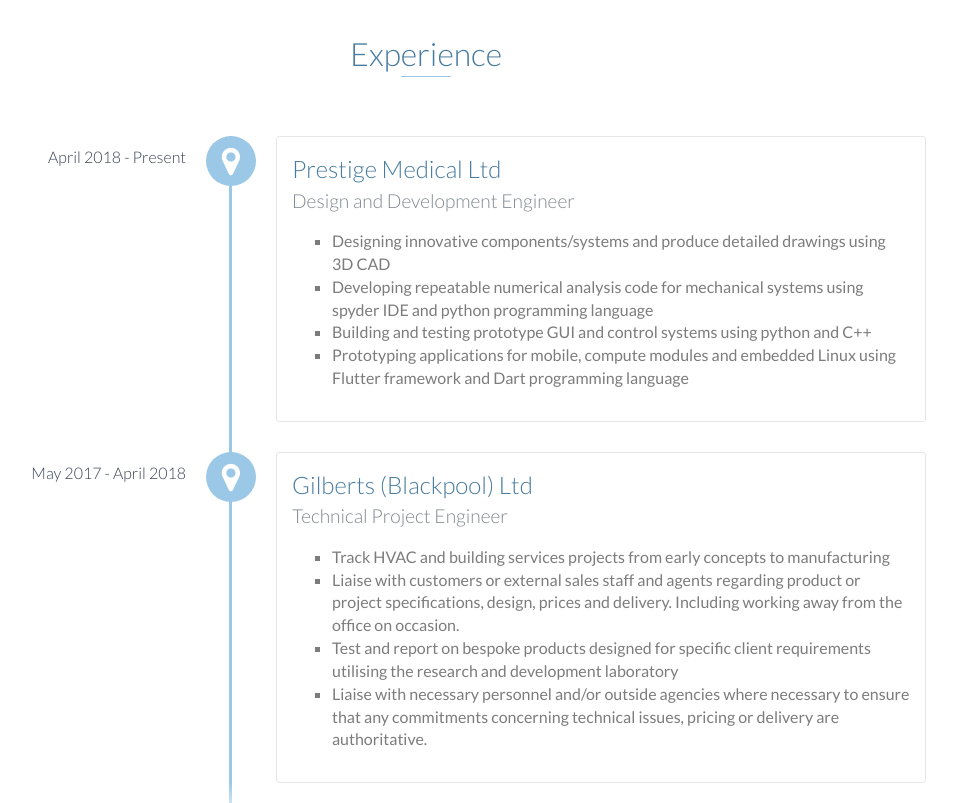
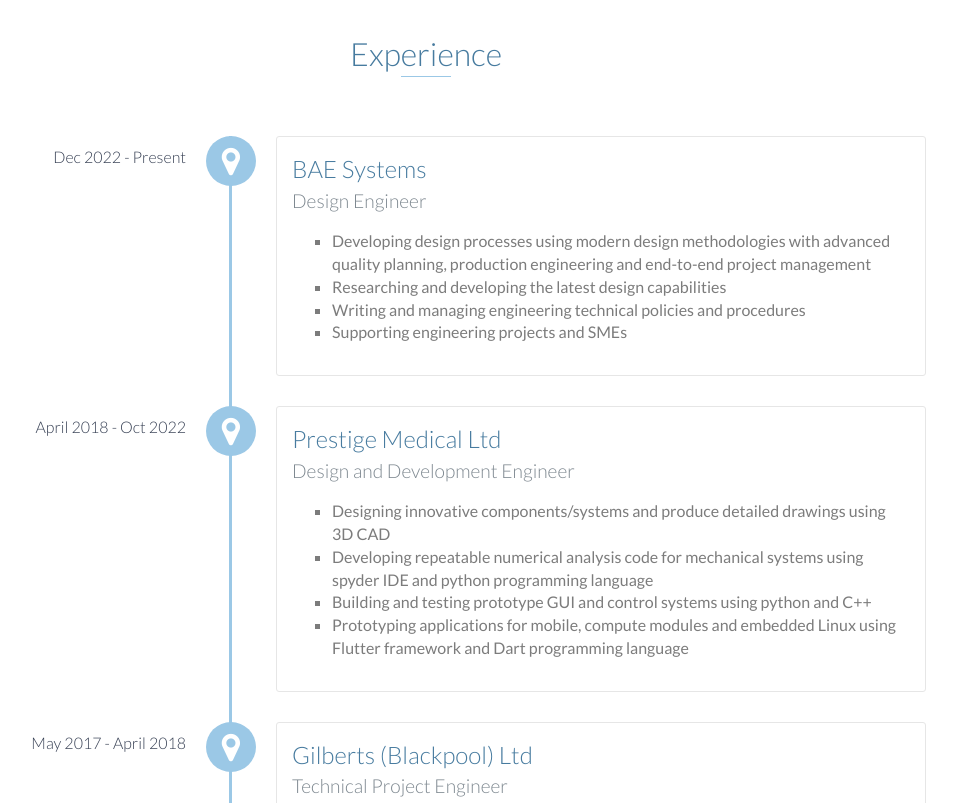
Before and after one commit to longhurstj/longhurstj.github.io, a website: page index.html in a window 1280 px wide. Shown: the part 3200-4003 px from the top of the page, without its empty margins (214-1171 px from the left). Drawn offline with nearby package versions, Linux system fonts and the light colour scheme.

Commit message:
Update to index.html
Update experience section to latest information and update to project section comments

```diff
--- a/index.html
+++ b/index.html
@@ -93,7 +93,7 @@
                     <div class="aqua-image">
                         <img align="left" src="media/aqua_pro_crop.jpg" style="width: 33%"/>
                     </div>
-                    <!-- End .project-image -->
+                    <!-- End Aqua Pro .project-image -->
 
                     <div class="project-info">
                         <h3>Aqua Pro - Water Filtration Unit</h3>
@@ -148,18 +148,18 @@
                             </div>
                         </div>
                     </div>
-                    <!-- End .project-info -->
+                    <!-- End Aqua Pro .project-info -->
 
 
                 </div>
-                <!-- End .project -->
+                <!-- End Aqua Pro .project -->
 
                 <!-- Intelligent Sensor Network -->
                 <div class="project no-image shadow-large">
                     <div class="aqua-image">
                         <img align="left" src="media/TMP Development Shield and Main Board Assy 0.1.jpg" style="width: 33%"/>
                     </div>
-                    <!-- End .project-image -->
+                    <!-- End Intelligent Sensor Network .project-image -->
                     <div class="project-info">
                         <h3>Intelligent Sensor Network (ISN)</h3>
                         <h4>Project Lead</h4>
@@ -223,16 +223,16 @@
                             </div>
                         </div>
                     </div>
-                    <!-- End .project-info -->
+                    <!-- End Intelligent Sensor Network .project-info -->
                 </div>
-                <!-- End .project -->
+                <!-- End Intelligent Sensor Network .project -->
 
                 <!-- Dissertation -->
                 <div class="project no-image shadow-large">
                     <div class="aqua-image">
                         <img align="left" src="media/Model 0.1.PNG" style="width: 40%"/>
                     </div>
-                    <!-- End .project-image -->
+                    <!-- End Dissertation .project-image -->
                     <div class="project-info">
                         <h3>Autoclave Vessel Cooling System</h3>
                         <h4>MSc Mechanical Engineering Dissertation</h4>
@@ -276,16 +276,16 @@
                             </div>
                         </div>
                     </div>
-                    <!-- End .project-info -->
+                    <!-- End Dissertation .project-info -->
                 </div>
-                <!-- End .project -->
+                <!-- End Dissertation .project -->
 
                 <!-- Connect App -->
                 <div class="project no-image shadow-large">
                     <div class="aqua-image">
                         <img align="left" src="media/Screenshot_20220413-163025.png" style="width: 22%"/>
                     </div>
-                    <!-- End .project-image -->
+                    <!-- End Connect App .project-image -->
                     <div class="project-info">
                         <h3>Flutter Based Mobile App</h3>
                         <h4>Design and Development Lead</h4>
@@ -321,9 +321,9 @@
                             </div>
                         </div>
                     </div>
-                    <!-- End .project-info -->
+                    <!-- End Connect App .project-info -->
                 </div>
-                <!-- End Marimba .project -->
+                <!-- End Connect App .project -->
 
             </div>
         </div>
@@ -333,7 +333,26 @@
     <div id="experience" class="background-alt2">
         <h2 class="heading">Experience</h2>
         <div id="experience-timeline">
-            <div data-date="April 2018 - Present">
+            <div data-date="Dec 2022 - Present">
+                <h3>BAE Systems</h3>
+                <h4>Design Engineer</h4>
+                <ul type="square" class="paragraph">
+                    <li>
+                        Developing design processes using modern design methodologies with advanced quality planning, production engineering and end-to-end project management
+                    </li>
+                    <li>
+                        Researching and developing the latest design capabilities
+                    </li>
+                    <li>
+                        Writing and managing engineering technical policies and procedures
+                    </li>
+                    <li>
+                        Supporting engineering projects and SMEs
+                    </li>
+                </ul>
+            </div>
+
+            <div data-date="April 2018 - Oct 2022">
                 <h3>Prestige Medical Ltd</h3>
                 <h4>Design and Development Engineer</h4>
                 <ul type="square" class="paragraph">
```
